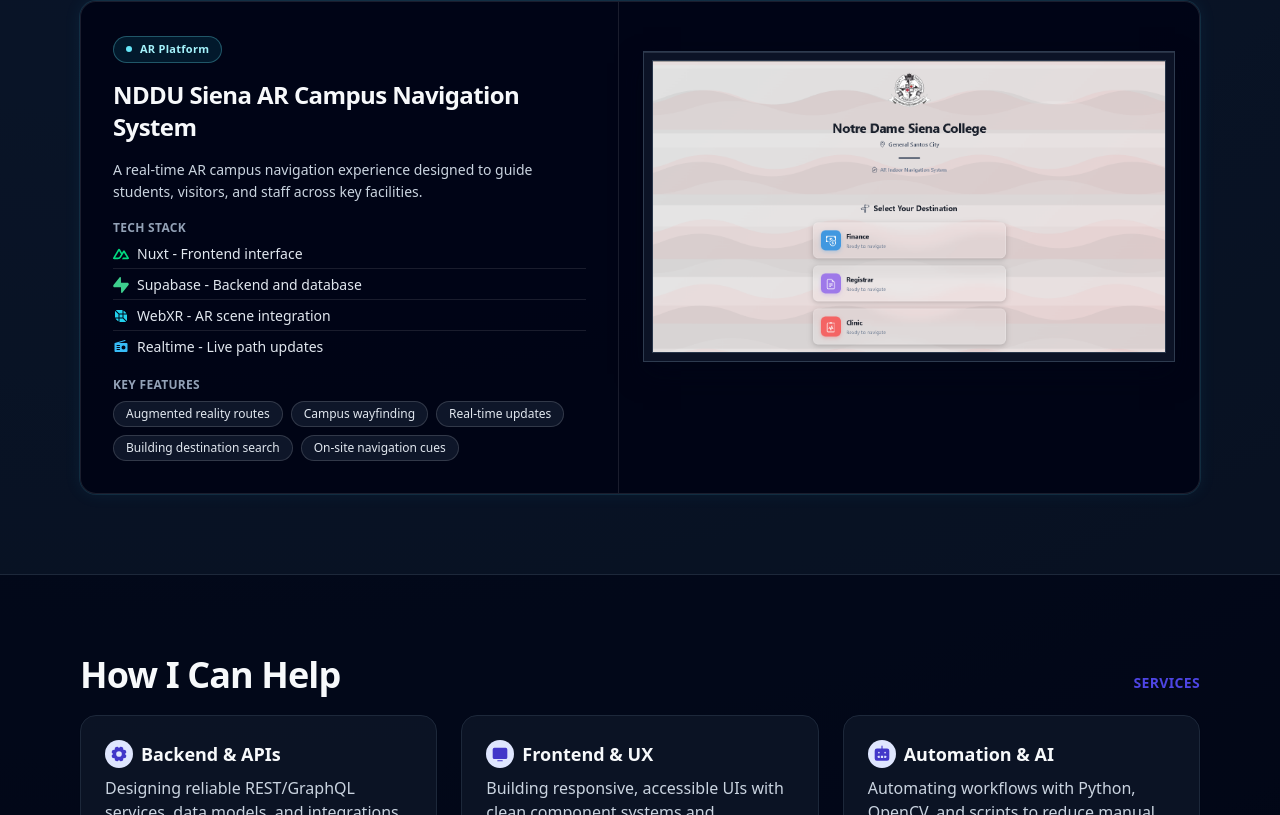
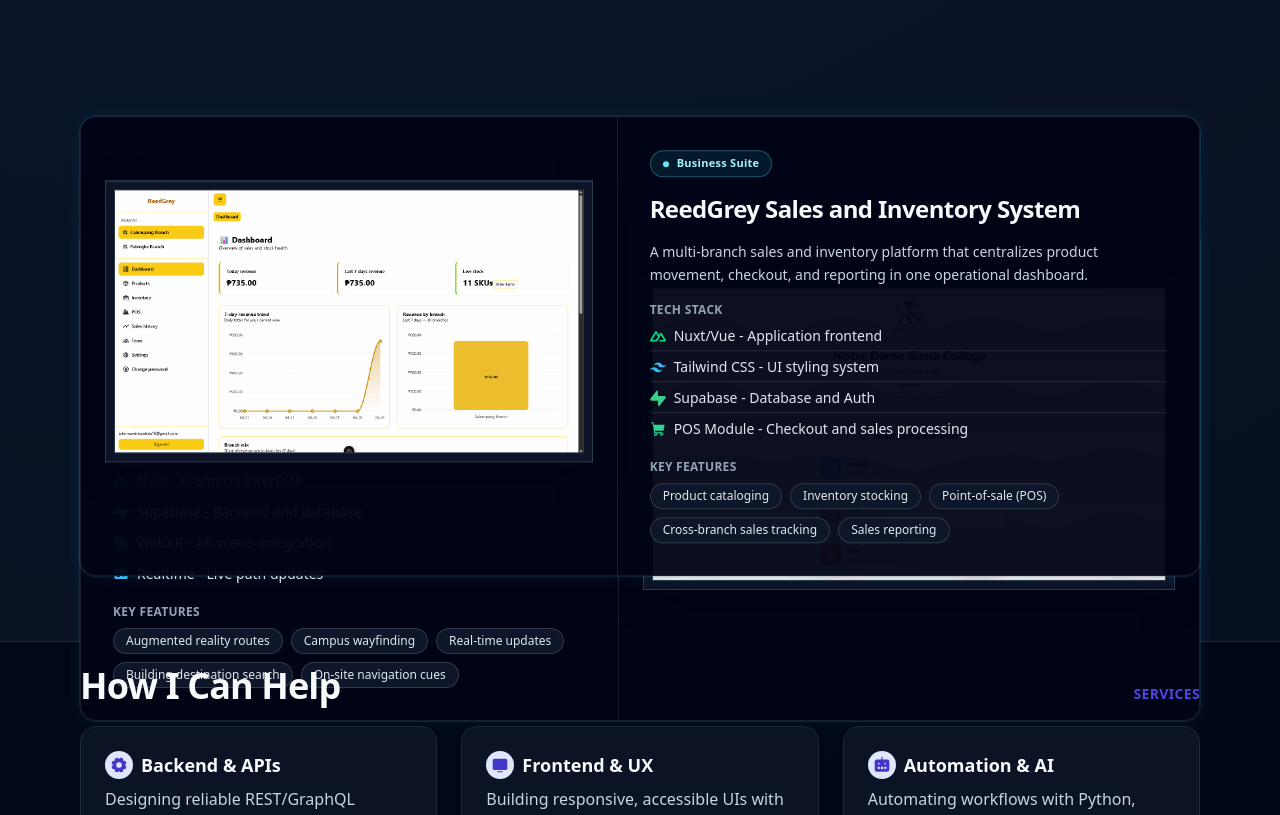
Before and after one commit to mrvnzxc/portfolio, a Nuxt app: page / in a window 1280 px wide. Shown: the part 2305-3120 px from the top of the page. Built offline with nearby package versions, Linux system fonts and the light colour scheme.

Commit message:
stacking cards

```diff
--- a/components/ProjectsSection.vue
+++ b/components/ProjectsSection.vue
@@ -1,5 +1,5 @@
 <template>
-  <section id="projects" class="section-band-a featured-projects">
+  <section id="projects" ref="projectsSectionRef" class="section-band-a featured-projects pb-2 sm:pb-3">
     <div class="mx-auto max-w-6xl px-4">
       <header class="mb-10 flex flex-col gap-2 sm:flex-row sm:items-end sm:justify-between">
         <div>
@@ -9,10 +9,15 @@
 
       </header>
 
-      <div class="space-y-12 sm:space-y-16 lg:space-y-20">
+      <div class="project-stack" :style="{ '--project-count': visibleProjects.length }">
+        <div class="project-stage">
         <article
-          v-for="(project, index) in projects"
+          v-for="(project, index) in visibleProjects"
           :key="project.title"
+          class="project-stack-item"
+          :style="getProjectLayerStyle(index)"
+        >
+          <div
             :data-index="index"
             :ref="setCardRef"
             class="project-reveal group relative cursor-pointer overflow-hidden rounded-2xl border border-slate-200/80 bg-white/95 shadow-[0_24px_55px_rgba(15,23,42,0.12)] ring-1 ring-white/50 transition-[opacity,transform,box-shadow] duration-700 ease-out dark:border-white/10 dark:bg-slate-950/95 dark:shadow-[0_0_18px_rgba(56,189,248,0.08)] dark:ring-cyan-300/10"
@@ -87,7 +92,9 @@
               </div>
             </div>
           </div>
+          </div>
         </article>
+        </div>
       </div>
     </div>
 
@@ -254,10 +261,13 @@
 import { onBeforeUnmount, onBeforeUpdate, onMounted, ref, watch } from 'vue'
 
 const observer = ref(null)
+const projectsSectionRef = ref(null)
 const cardRefs = ref([])
 const revealed = ref([])
 const selectedProject = ref(null)
 const imagePreview = ref({ src: '', alt: '' })
+const stackProgress = ref(0)
+let scrollRafId = 0
 
 const setCardRef = (el) => {
   if (el) cardRefs.value.push(el)
@@ -277,6 +287,42 @@
 
 const closeImagePreview = () => {
   imagePreview.value = { src: '', alt: '' }
+}
+
+const clamp = (value, min = 0, max = 1) => Math.min(max, Math.max(min, value))
+
+const updateStackProgress = () => {
+  if (!projectsSectionRef.value) return
+  const rect = projectsSectionRef.value.getBoundingClientRect()
+  const viewportHeight = window.innerHeight || 1
+  const totalScrollable = Math.max(1, rect.height - viewportHeight)
+  stackProgress.value = clamp(-rect.top / totalScrollable)
+}
+
+const scheduleStackProgressUpdate = () => {
+  if (scrollRafId) return
+  scrollRafId = window.requestAnimationFrame(() => {
+    updateStackProgress()
+    scrollRafId = 0
+  })
+}
+
+const getProjectLayerStyle = (index) => {
+  const count = visibleProjects.length
+  if (count <= 1) return { zIndex: index + 1, '--slide-y': '0%' }
+
+  const revealTrack = 1
+  const holdOffset = 0.02
+  const step = revealTrack / (count - 1)
+  const start = holdOffset + step * (index - 1)
+  const localProgress = index === 0 ? 1 : clamp((stackProgress.value - start) / step)
+  const travel = index === 1 ? 150 : 128
+  const slideY = index === 0 ? 0 : (1 - localProgress) * travel
+
+  return {
+    zIndex: index + 1,
+    '--slide-y': `${slideY}%`,
+  }
 }
 
 const handleEscClose = (event) => {
@@ -389,9 +435,61 @@
       'WebXR overlays for immersive destination guidance',
     ],
   },
+  {
+    label: 'Business Suite',
+    title: 'ReedGrey Sales and Inventory System',
+    image: '/sales.png',
+    description:
+      'A multi-branch sales and inventory platform that centralizes product movement, checkout, and reporting in one operational dashboard.',
+    problem:
+      'The system reduces manual product checking and spreadsheet reconciliation, while giving teams real-time visibility of stock and sales across branches.',
+    howItWorks: [
+      'Nuxt/Vue interfaces handle branch-level workflows for cataloging, stock intake, checkout, and sales review in a single connected experience.',
+      'Supabase auth enforces role-based access so cashiers, staff, and admins only see actions relevant to their responsibilities.',
+      'Inventory and transaction records are synced in Supabase, allowing branches to track stock levels, transfers, and low-stock states without manual tallying.',
+      'POS transactions update inventory counts instantly and feed branch-by-branch sales summaries for faster daily and weekly decision making.',
+    ],
+    stack: [
+      {
+        label: 'Nuxt/Vue - Application frontend',
+        icon: 'simple-icons:nuxtdotjs',
+        iconClass: 'h-4 w-4 shrink-0 text-[#00dc82]',
+      },
+      {
+        label: 'Tailwind CSS - UI styling system',
+        icon: 'simple-icons:tailwindcss',
+        iconClass: 'h-4 w-4 shrink-0 text-[#38bdf8]',
+      },
+      {
+        label: 'Supabase - Database and Auth',
+        icon: 'simple-icons:supabase',
+        iconClass: 'h-4 w-4 shrink-0 text-[#3ecf8e]',
+      },
+      {
+        label: 'POS Module - Checkout and sales processing',
+        icon: 'ph:shopping-cart-fill',
+        iconClass: 'h-4 w-4 shrink-0 text-emerald-400',
+      },
+    ],
+    features: [
+      'Product cataloging',
+      'Inventory stocking',
+      'Point-of-sale (POS)',
+      'Cross-branch sales tracking',
+      'Sales reporting',
+    ],
+    deepDive:
+      'The platform links catalog, stock, and POS flows so inventory movement and sales outcomes stay synchronized per branch without manual reconciliation cycles.',
+    highlights: [
+      'Branch-aware stock visibility and movement tracking',
+      'Unified catalog + POS operations in one interface',
+      'Supabase-backed auth and data consistency for operational controls',
+    ],
+  },
 ]
 
-revealed.value = projects.map(() => false)
+const visibleProjects = projects
+revealed.value = visibleProjects.map(() => false)
 
 onBeforeUpdate(() => {
   cardRefs.value = []
@@ -411,11 +509,17 @@
 
   cardRefs.value.forEach((card) => observer.value?.observe(card))
   window.addEventListener('keydown', handleEscClose)
+  window.addEventListener('scroll', scheduleStackProgressUpdate, { passive: true })
+  window.addEventListener('resize', scheduleStackProgressUpdate)
+  scheduleStackProgressUpdate()
 })
 
 onBeforeUnmount(() => {
   observer.value?.disconnect()
   window.removeEventListener('keydown', handleEscClose)
+  window.removeEventListener('scroll', scheduleStackProgressUpdate)
+  window.removeEventListener('resize', scheduleStackProgressUpdate)
+  if (scrollRafId) window.cancelAnimationFrame(scrollRafId)
 })
 
 watch(selectedProject, (project) => {
@@ -429,17 +533,62 @@
 
 <style scoped>
 .project-reveal {
+  position: relative;
   opacity: 0;
-  transform: translateY(28px);
+  --reveal-y: 28px;
+  width: min(100%, 72rem);
+  transform: translateY(var(--reveal-y));
+  transform-origin: top center;
 }
 
 .project-reveal.is-visible {
   opacity: 1;
-  transform: translateY(0);
+  --reveal-y: 0px;
 }
 
 .project-reveal.is-visible:hover {
-  transform: translateY(-4px);
+  --reveal-y: -4px;
+}
+
+.project-stack {
+  position: relative;
+  height: calc(18vh + (var(--project-count) - 1) * 58vh);
+}
+
+.project-stage {
+  position: sticky;
+  top: clamp(0.75rem, 4vh, 2.75rem);
+  height: min(60vh, 580px);
+}
+
+.project-stack-item {
+  position: absolute;
+  inset: 0;
+  display: flex;
+  align-items: flex-start;
+  justify-content: center;
+  transform: translateY(var(--slide-y, 0%));
+  transition: none;
+}
+
+@media (min-width: 640px) {
+  .project-stack {
+    height: calc(10vh + (var(--project-count) - 1) * 64vh);
+  }
+
+  .project-stage {
+    height: min(62vh, 620px);
+  }
+}
+
+@media (min-width: 1024px) {
+  .project-stack {
+    height: calc(6vh + (var(--project-count) - 1) * 70vh);
+  }
+
+  .project-stage {
+    height: min(64vh, 660px);
+  }
 }
 
 .project-media {
--- a/components/ServicesSection.vue
+++ b/components/ServicesSection.vue
@@ -1,5 +1,5 @@
 <template>
-  <section id="services" class="section-band-b">
+  <section id="services" class="section-band-b pt-5 sm:pt-6">
     <div class="mx-auto max-w-6xl px-4">
       <div class="mb-4 flex flex-col gap-1 sm:flex-row sm:items-baseline sm:justify-between sm:gap-4 reveal-on-scroll">
         <h2 class="mb-1 text-3xl font-semibold tracking-tight sm:text-4xl">How I Can Help</h2>
```
Also changed, not shown: public/sales.png (added). Lines whose indentation alone changed are shown as unchanged.
